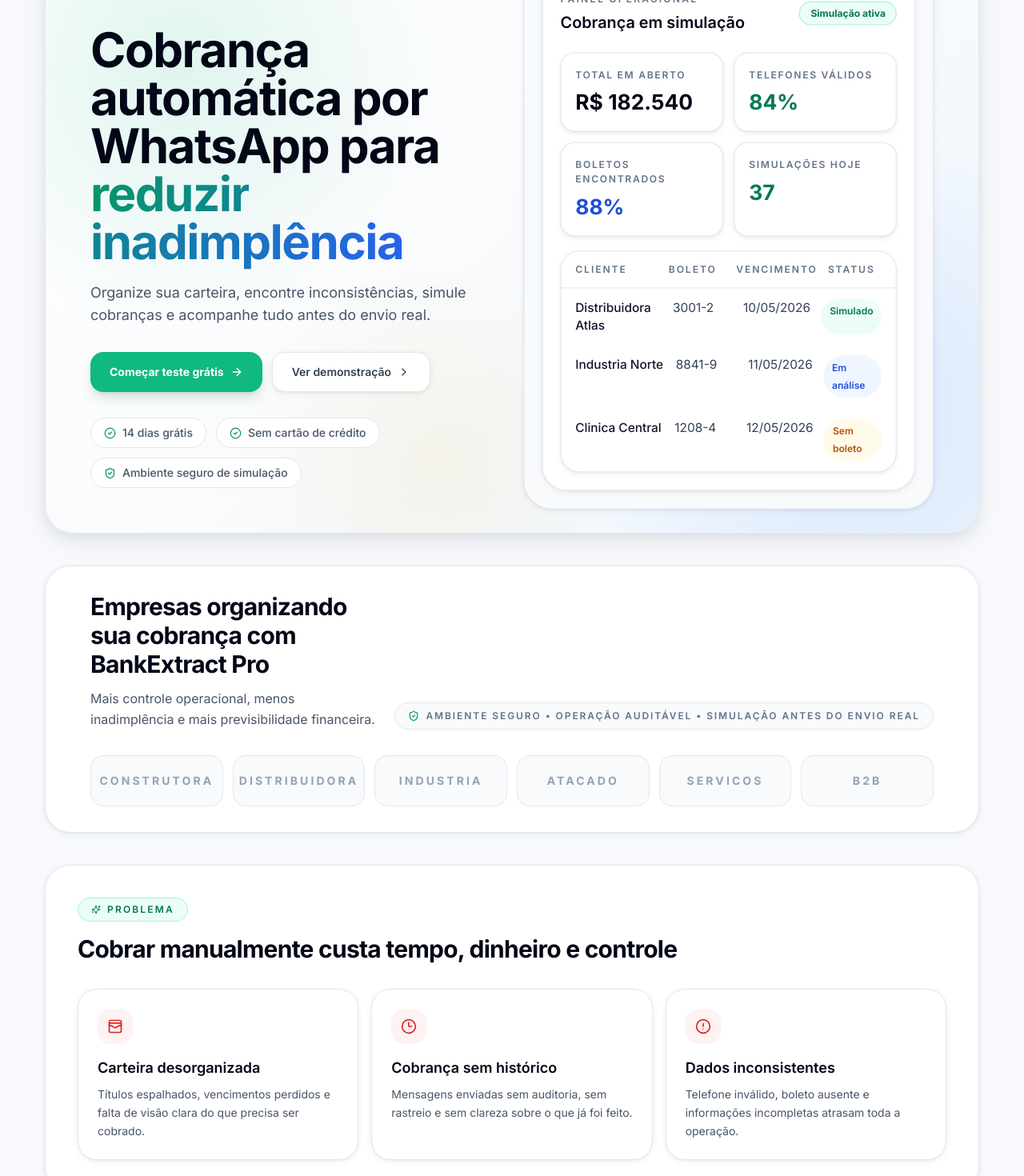
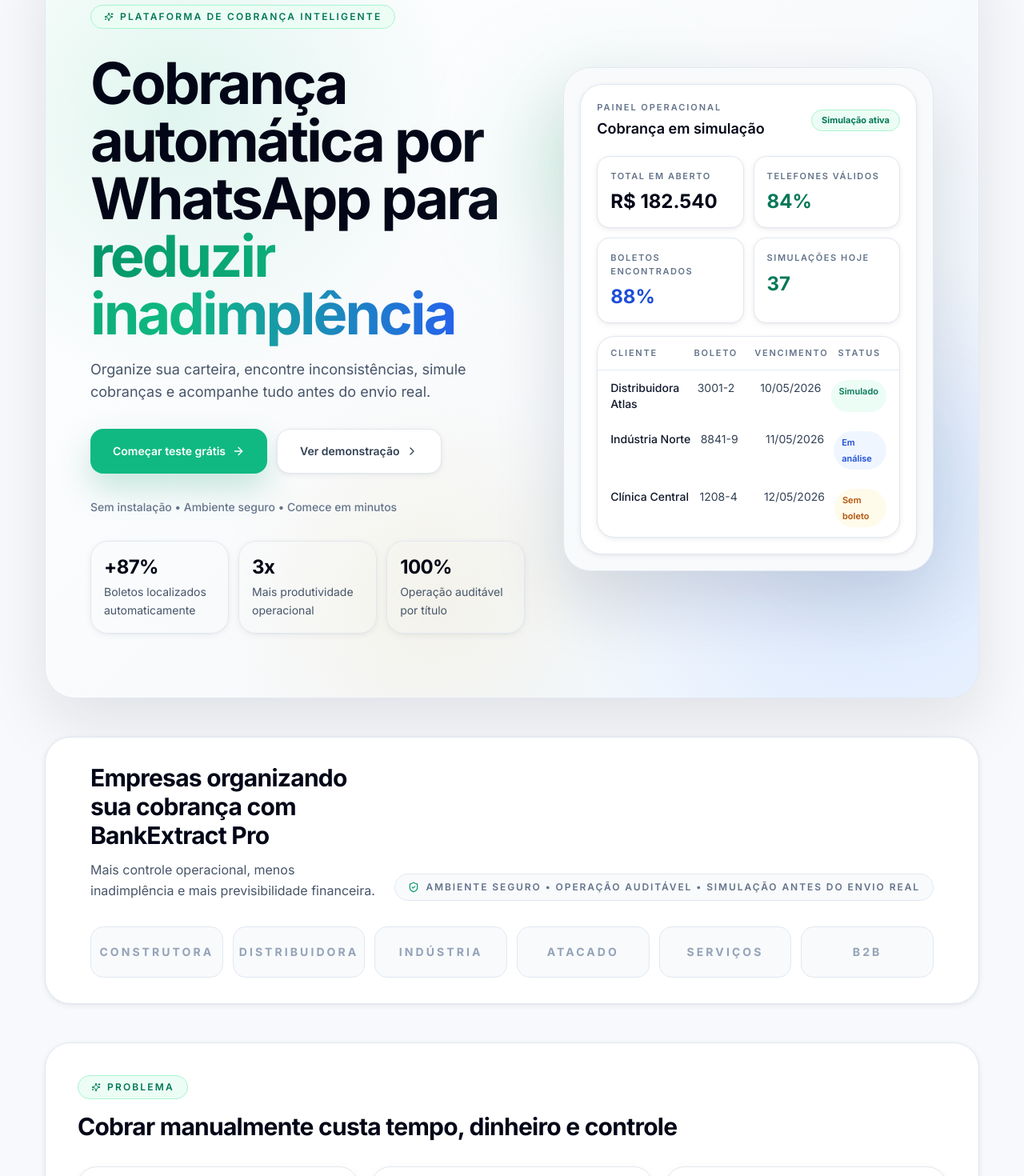
Before and after one commit to joaocarvalhoaut/bankextract, a React (Vite) app: page / in a window 1280 px wide. Shown: the part 240-1710 px from the top of the page at 80% size. Built offline with nearby package versions, Linux system fonts and the light colour scheme; no server answers; the HTML template or start-up script is replaced by a standard one.

Commit message:
polimento final landing premium

```diff
--- a/src/index.css
+++ b/src/index.css
@@ -223,6 +223,10 @@ button:active:not(:disabled) {
   animation: ring-pulse 2.2s ease-in-out infinite;
 }
 
+.fade-up {
+  animation: fade-up 0.7s cubic-bezier(0.22, 1, 0.36, 1) both;
+}
+
 .micro-bounce {
   transition: transform 0.18s cubic-bezier(0.22, 1, 0.36, 1);
 }
@@ -252,6 +256,18 @@ button:active:not(:disabled) {
   }
 }
 
+@keyframes fade-up {
+  0% {
+    opacity: 0;
+    transform: translateY(18px);
+  }
+
+  100% {
+    opacity: 1;
+    transform: translateY(0);
+  }
+}
+
 @media (prefers-reduced-motion: reduce) {
   html {
     scroll-behavior: auto;
--- a/src/screens/LandingPage.jsx
+++ b/src/screens/LandingPage.jsx
@@ -3,7 +3,6 @@ import {
   AlertCircle,
   ArrowRight,
   BadgeCheck,
-  Building2,
   CheckCircle2,
   ChevronRight,
   Clock3,
@@ -67,29 +66,23 @@ const modules = [
   },
 ];
 
-const workflow = [
+const practicalFlow = [
   {
     step: '1',
-    title: 'Importe ou sincronize sua carteira',
-    description: 'Organize títulos, clientes, vencimentos, valores e telefones.',
+    title: 'Importe sua carteira',
+    description: 'Upload de planilhas e organização automática.',
     icon: Upload,
   },
   {
     step: '2',
-    title: 'Configure sua régua',
-    description: 'Defina preventiva, vencimento, atraso e templates personalizados.',
+    title: 'Sistema valida tudo',
+    description: 'Telefone, boleto, inconsistências e regras.',
     icon: ListChecks,
   },
   {
     step: '3',
-    title: 'Simule cobranças',
-    description: 'Teste mensagens e localize boletos sem enviar WhatsApp real.',
-    icon: MessageCircleMore,
-  },
-  {
-    step: '4',
-    title: 'Valide e acompanhe',
-    description: 'Use histórico, auditoria, inconsistências e checklist antes do envio real.',
+    title: 'Simule antes de ativar',
+    description: 'Audite toda operação antes do envio real.',
     icon: Shield,
   },
 ];
@@ -151,7 +144,12 @@ const plans = [
   },
 ];
 
-const socialLogos = ['Construtora', 'Distribuidora', 'Industria', 'Atacado', 'Servicos', 'B2B'];
+const socialLogos = ['Construtora', 'Distribuidora', 'Indústria', 'Atacado', 'Serviços', 'B2B'];
+const trustMetrics = [
+  { value: '+87%', label: 'Boletos localizados automaticamente' },
+  { value: '3x', label: 'Mais produtividade operacional' },
+  { value: '100%', label: 'Operação auditável por título' },
+];
 
 function SectionBadge({ children }) {
   return (
@@ -169,8 +167,8 @@ function PublicButton({ children, onClick, primary = false, fullWidth = false })
       onClick={onClick}
       className={
         primary
-          ? `inline-flex items-center justify-center gap-2 rounded-2xl bg-emerald-500 px-6 py-3.5 text-sm font-bold text-white shadow-lg shadow-emerald-900/15 transition hover:-translate-y-0.5 hover:bg-emerald-600 active:scale-[0.98] ${fullWidth ? 'w-full' : ''}`
-          : `inline-flex items-center justify-center gap-2 rounded-2xl border border-slate-200 bg-white px-6 py-3.5 text-sm font-semibold text-slate-700 shadow-soft transition hover:-translate-y-0.5 hover:bg-slate-50 ${fullWidth ? 'w-full' : ''}`
+          ? `inline-flex min-h-14 items-center justify-center gap-2 rounded-2xl bg-emerald-500 px-7 py-4 text-sm font-semibold text-white shadow-[0_18px_40px_rgba(5,150,105,0.22)] transition duration-200 hover:-translate-y-1 hover:scale-[1.02] hover:bg-emerald-600 hover:shadow-[0_24px_48px_rgba(5,150,105,0.26)] active:scale-[0.99] ${fullWidth ? 'w-full' : ''}`
+          : `inline-flex min-h-14 items-center justify-center gap-2 rounded-2xl border border-slate-200 bg-white px-7 py-4 text-sm font-semibold text-slate-700 shadow-soft transition duration-200 hover:-translate-y-0.5 hover:bg-slate-50 ${fullWidth ? 'w-full' : ''}`
       }
     >
       {children}
@@ -178,9 +176,9 @@ function PublicButton({ children, onClick, primary = false, fullWidth = false })
   );
 }
 
-function PainCard({ icon: Icon, title, description }) {
+function PainCard({ icon: Icon, title, description, className = '' }) {
   return (
-    <article className="rounded-[24px] border border-slate-200 bg-white p-6 shadow-soft">
+    <article className={`fade-up rounded-[24px] border border-slate-200 bg-white p-6 shadow-soft transition duration-200 hover:-translate-y-1 hover:shadow-card ${className}`}>
       <div className="mb-4 inline-flex h-11 w-11 items-center justify-center rounded-2xl bg-red-50 text-red-600">
         <Icon size={20} />
       </div>
@@ -190,9 +188,9 @@ function PainCard({ icon: Icon, title, description }) {
   );
 }
 
-function ModuleCard({ icon: Icon, title, description }) {
+function ModuleCard({ icon: Icon, title, description, className = '' }) {
   return (
-    <article className="rounded-[24px] border border-slate-200 bg-white p-6 shadow-soft transition hover:-translate-y-0.5 hover:shadow-card">
+    <article className={`fade-up rounded-[24px] border border-slate-200 bg-white p-6 shadow-soft transition duration-200 hover:-translate-y-1 hover:shadow-card ${className}`}>
       <div className="mb-4 inline-flex h-11 w-11 items-center justify-center rounded-2xl bg-emerald-50 text-emerald-700">
         <Icon size={20} />
       </div>
@@ -205,7 +203,7 @@ function ModuleCard({ icon: Icon, title, description }) {
 function PlanCard({ plan, onPrimaryClick }) {
   return (
     <article
-      className={`relative rounded-[28px] border p-7 shadow-soft transition hover:-translate-y-1 hover:shadow-card ${
+      className={`fade-up relative rounded-[28px] border p-7 shadow-soft transition duration-200 hover:-translate-y-1 hover:shadow-card ${
         plan.featured ? 'border-emerald-300 bg-white ring-1 ring-emerald-100' : 'border-slate-200 bg-white'
       }`}
     >
@@ -246,9 +244,9 @@ export default function LandingPage({ onStartNow, onOpenPlans, isAuthenticated =
 
   return (
     <div className="pb-28 md:pb-10">
-      <div className="mx-auto flex max-w-[1440px] flex-col gap-10 px-4 py-4 md:px-6 xl:px-8">
-        <header className="sticky top-0 z-40 -mx-4 border-b border-slate-200/80 bg-white/80 px-4 py-3 shadow-[0_10px_30px_rgba(15,23,42,0.06)] backdrop-blur-md transition-all md:-mx-6 md:px-6 xl:-mx-8 xl:px-8">
-          <div className="mx-auto flex max-w-[1440px] flex-col gap-4 lg:flex-row lg:items-center lg:justify-between">
+      <div className="mx-auto flex max-w-[1540px] flex-col gap-12 px-4 py-4 md:px-6 xl:px-8">
+        <header className="sticky top-0 z-40 -mx-4 border-b border-slate-200/80 bg-white/82 px-4 py-2.5 shadow-[0_12px_28px_rgba(15,23,42,0.06)] backdrop-blur-xl transition-all md:-mx-6 md:px-6 xl:-mx-8 xl:px-8">
+          <div className="mx-auto flex max-w-[1540px] flex-col gap-4 lg:flex-row lg:items-center lg:justify-between">
             <div className="flex items-center gap-3">
               <div className="flex h-11 w-11 items-center justify-center rounded-2xl bg-emerald-500 text-white shadow-lg shadow-emerald-900/15">
                 <WalletCards size={20} />
@@ -284,19 +282,19 @@ export default function LandingPage({ onStartNow, onOpenPlans, isAuthenticated =
           </div>
         </header>
 
-        <section className="hero-mesh rounded-[36px] border border-slate-200 bg-white px-8 py-10 shadow-card md:px-10 xl:px-14 xl:py-14">
-          <div className="grid gap-10 xl:grid-cols-[1.08fr_0.92fr] xl:items-center">
-            <div className="space-y-8">
+        <section className="hero-mesh overflow-hidden rounded-[38px] border border-slate-200 bg-white px-8 py-12 shadow-[0_30px_80px_rgba(15,23,42,0.10)] md:px-10 md:py-14 xl:px-14 xl:py-20">
+          <div className="grid gap-12 xl:grid-cols-[1.08fr_0.92fr] xl:items-center">
+            <div className="fade-up space-y-8">
               <SectionBadge>Plataforma de cobrança inteligente</SectionBadge>
 
               <div className="space-y-5">
-                <h1 className="max-w-4xl text-4xl font-bold leading-[0.98] tracking-tight text-slate-950 md:text-5xl xl:text-6xl">
+                <h1 className="max-w-4xl text-5xl font-bold leading-[0.92] tracking-[-0.04em] text-slate-950 md:text-6xl xl:text-7xl">
                   Cobrança automática por WhatsApp para{' '}
-                  <span className="bg-gradient-to-r from-emerald-600 to-blue-600 bg-clip-text text-transparent">
+                  <span className="bg-gradient-to-r from-emerald-600 via-emerald-500 to-blue-600 bg-clip-text text-transparent">
                     reduzir inadimplência
                   </span>
                 </h1>
-                <p className="max-w-2xl text-base leading-relaxed text-slate-600 md:text-lg">
+                <p className="max-w-2xl text-base leading-8 text-slate-600 md:text-lg">
                   Organize sua carteira, encontre inconsistências, simule cobranças e acompanhe tudo antes do envio
                   real.
                 </p>
@@ -313,27 +311,33 @@ export default function LandingPage({ onStartNow, onOpenPlans, isAuthenticated =
                 </PublicButton>
               </div>
 
-              <div className="flex flex-wrap gap-3 text-sm font-medium text-slate-600">
-                <span className="inline-flex items-center gap-2 rounded-full border border-slate-200 bg-white px-4 py-2">
-                  <CheckCircle2 size={15} className="text-emerald-600" />
-                  14 dias grátis
-                </span>
-                <span className="inline-flex items-center gap-2 rounded-full border border-slate-200 bg-white px-4 py-2">
-                  <CheckCircle2 size={15} className="text-emerald-600" />
-                  Sem cartão de crédito
-                </span>
-                <span className="inline-flex items-center gap-2 rounded-full border border-slate-200 bg-white px-4 py-2">
-                  <ShieldCheck size={15} className="text-emerald-600" />
-                  Ambiente seguro de simulação
-                </span>
+              <p className="text-sm font-medium text-slate-500">
+                Sem instalação • Ambiente seguro • Comece em minutos
+              </p>
+
+              <div className="grid gap-3 md:grid-cols-3">
+                {trustMetrics.map((metric, index) => (
+                  <article
+                    key={metric.label}
+                    className={`fade-up rounded-[22px] border border-slate-200 bg-white/92 p-4 shadow-soft transition duration-200 hover:-translate-y-1 hover:shadow-card stagger-${index + 1}`}
+                  >
+                    <p className="text-2xl font-bold tracking-tight text-slate-950">{metric.value}</p>
+                    <p className="mt-1 text-sm leading-relaxed text-slate-600">{metric.label}</p>
+                  </article>
+                ))}
               </div>
             </div>
 
-            <div className="scale-100 rounded-[32px] border border-slate-200 bg-slate-50 p-4 shadow-soft md:p-5 xl:scale-110 xl:origin-right">
+            <div className="relative fade-up xl:scale-[1.16] xl:origin-right">
+              <div className="absolute -left-10 top-10 h-40 w-40 rounded-full bg-emerald-200/45 blur-3xl" />
+              <div className="absolute -right-6 bottom-6 h-40 w-40 rounded-full bg-blue-200/45 blur-3xl" />
+              <div className="relative rounded-[34px] border border-slate-200 bg-slate-50 p-4 shadow-[0_34px_90px_rgba(15,23,42,0.14)] md:p-5">
                 <div className="rounded-[28px] border border-slate-200 bg-white p-5 shadow-soft">
                   <div className="mb-5 flex items-center justify-between">
                     <div>
-                    <p className="text-[11px] font-semibold uppercase tracking-[0.18em] text-slate-500">Painel operacional</p>
+                      <p className="text-[11px] font-semibold uppercase tracking-[0.18em] text-slate-500">
+                        Painel operacional
+                      </p>
                       <h3 className="mt-1 text-lg font-semibold text-slate-950">Cobrança em simulação</h3>
                     </div>
                     <span className="rounded-full border border-emerald-200 bg-emerald-50 px-3 py-1 text-[11px] font-bold text-emerald-700">
@@ -364,8 +368,8 @@ export default function LandingPage({ onStartNow, onOpenPlans, isAuthenticated =
                     </div>
                     {[
                       { cliente: 'Distribuidora Atlas', boleto: '3001-2', vencimento: '10/05/2026', status: 'Simulado' },
-                    { cliente: 'Industria Norte', boleto: '8841-9', vencimento: '11/05/2026', status: 'Em análise' },
-                    { cliente: 'Clinica Central', boleto: '1208-4', vencimento: '12/05/2026', status: 'Sem boleto' },
+                      { cliente: 'Indústria Norte', boleto: '8841-9', vencimento: '11/05/2026', status: 'Em análise' },
+                      { cliente: 'Clínica Central', boleto: '1208-4', vencimento: '12/05/2026', status: 'Sem boleto' },
                     ].map((row, index) => (
                       <div
                         key={`${row.cliente}-${index}`}
@@ -391,11 +395,12 @@ export default function LandingPage({ onStartNow, onOpenPlans, isAuthenticated =
                 </div>
               </div>
             </div>
+          </div>
         </section>
 
         <section className="rounded-[32px] border border-slate-200 bg-white px-8 py-8 shadow-soft md:px-10 xl:px-14">
           <div className="grid gap-6 xl:grid-cols-[1fr_auto] xl:items-end">
-            <div>
+            <div className="fade-up">
               <h2 className="text-2xl font-bold tracking-tight text-slate-950 md:text-3xl">
                 Empresas organizando sua cobrança com BankExtract Pro
               </h2>
@@ -403,17 +408,17 @@ export default function LandingPage({ onStartNow, onOpenPlans, isAuthenticated =
                 Mais controle operacional, menos inadimplência e mais previsibilidade financeira.
               </p>
             </div>
-            <div className="inline-flex items-center gap-2 rounded-full border border-slate-200 bg-slate-50 px-4 py-2 text-xs font-semibold uppercase tracking-[0.16em] text-slate-500">
+            <div className="fade-up inline-flex items-center gap-2 rounded-full border border-slate-200 bg-slate-50 px-4 py-2 text-xs font-semibold uppercase tracking-[0.16em] text-slate-500">
               <ShieldCheck size={14} className="text-emerald-600" />
               Ambiente seguro • Operação auditável • Simulação antes do envio real
             </div>
           </div>
 
           <div className="mt-8 grid gap-3 sm:grid-cols-2 xl:grid-cols-6">
-            {socialLogos.map((logo) => (
+            {socialLogos.map((logo, index) => (
               <div
                 key={logo}
-                className="flex h-16 items-center justify-center rounded-2xl border border-slate-200 bg-slate-50 px-4 text-sm font-bold uppercase tracking-[0.22em] text-slate-400 transition hover:border-slate-300 hover:bg-white hover:text-slate-500"
+                className={`fade-up flex h-16 items-center justify-center rounded-2xl border border-slate-200 bg-slate-50 px-4 text-sm font-bold uppercase tracking-[0.22em] text-slate-400 transition duration-200 hover:border-slate-300 hover:bg-white hover:text-slate-500 stagger-${(index % 6) + 1}`}
               >
                 {logo}
               </div>
@@ -422,21 +427,21 @@ export default function LandingPage({ onStartNow, onOpenPlans, isAuthenticated =
         </section>
 
         <section className="rounded-[32px] border border-slate-200 bg-white p-8 shadow-soft lg:p-10">
-          <div className="max-w-3xl">
+          <div className="max-w-3xl fade-up">
             <SectionBadge>Problema</SectionBadge>
             <h2 className="mt-4 text-3xl font-bold tracking-tight text-slate-950">
               Cobrar manualmente custa tempo, dinheiro e controle
             </h2>
           </div>
           <div className="mt-8 grid gap-4 lg:grid-cols-3">
-            {painPoints.map((item) => (
-              <PainCard key={item.title} {...item} />
+            {painPoints.map((item, index) => (
+              <PainCard key={item.title} {...item} className={`stagger-${index + 1}`} />
             ))}
           </div>
         </section>
 
         <section id="recursos" className="rounded-[32px] border border-slate-200 bg-slate-50 px-8 py-10 shadow-soft lg:px-10">
-          <div className="max-w-3xl">
+          <div className="max-w-3xl fade-up">
             <SectionBadge>Solução em módulos</SectionBadge>
             <h2 className="mt-4 text-3xl font-bold tracking-tight text-slate-950">
               Uma plataforma completa para operar sua cobrança
@@ -446,21 +451,62 @@ export default function LandingPage({ onStartNow, onOpenPlans, isAuthenticated =
             </p>
           </div>
           <div className="mt-8 grid gap-4 md:grid-cols-2 xl:grid-cols-5">
-            {modules.map((item) => (
-              <ModuleCard key={item.title} {...item} />
+            {modules.map((item, index) => (
+              <ModuleCard key={item.title} {...item} className={`stagger-${(index % 5) + 1}`} />
+            ))}
+          </div>
+        </section>
+
+        <section id="como-funciona" className="rounded-[32px] border border-slate-200 bg-white px-8 py-10 shadow-soft lg:px-10">
+          <div className="max-w-3xl fade-up">
+            <SectionBadge>Como funciona na prática</SectionBadge>
+            <h2 className="mt-4 text-3xl font-bold tracking-tight text-slate-950">
+              Como funciona na prática
+            </h2>
+            <p className="mt-3 text-base leading-relaxed text-slate-600">
+              Fluxo operacional desenhado para cobrança segura e escalável.
+            </p>
+          </div>
+
+          <div className="relative mt-10 grid gap-5 xl:grid-cols-3">
+            <div className="absolute left-[18px] top-0 hidden h-full w-px bg-gradient-to-b from-emerald-200 via-slate-200 to-blue-200 xl:left-[calc(16.666%-10px)] xl:top-[38px] xl:block xl:h-px xl:w-[66%]" />
+            {practicalFlow.map((item, index) => (
+              <article
+                key={item.step}
+                className={`fade-up relative rounded-[26px] border border-slate-200 bg-slate-50 p-6 shadow-soft transition duration-200 hover:-translate-y-1 hover:shadow-card stagger-${index + 1}`}
+              >
+                <div className="mb-5 flex items-center gap-4">
+                  <div className="flex h-10 w-10 items-center justify-center rounded-full bg-emerald-500 text-sm font-bold text-white shadow-lg shadow-emerald-900/15">
+                    {item.step}
+                  </div>
+                  <div className="inline-flex h-11 w-11 items-center justify-center rounded-2xl bg-white text-emerald-700 shadow-soft">
+                    <item.icon size={18} />
+                  </div>
+                </div>
+                <h3 className="text-xl font-semibold text-slate-950">{item.title}</h3>
+                <p className="mt-3 text-sm leading-relaxed text-slate-600">{item.description}</p>
+              </article>
             ))}
           </div>
         </section>
 
         <section id="clientes" className="rounded-[32px] border border-slate-200 bg-white p-8 shadow-soft lg:p-10">
           <div className="grid gap-8 xl:grid-cols-[1.05fr_0.95fr] xl:items-center">
-            <div className="rounded-[28px] border border-slate-200 bg-slate-50 p-5 shadow-soft">
+            <div className="fade-up rounded-[28px] border border-slate-200 bg-slate-50 p-5 shadow-soft">
               <div className="rounded-[24px] border border-slate-200 bg-white p-5 shadow-soft">
                 <div className="grid gap-5 lg:grid-cols-[240px_1fr]">
                   <div className="rounded-[22px] border border-slate-200 bg-slate-50 p-4">
-                    <p className="text-[11px] font-semibold uppercase tracking-[0.18em] text-slate-500">Sidebar resumida</p>
+                    <p className="text-[11px] font-semibold uppercase tracking-[0.18em] text-slate-500">
+                      Sidebar resumida
+                    </p>
                     <div className="mt-4 space-y-2">
-                      {['Dashboard', 'Cobrança Automática', 'Central Operacional', 'Auditoria de Dados', 'Checklist Pré-Envio'].map((item, index) => (
+                      {[
+                        'Dashboard',
+                        'Cobrança Automática',
+                        'Central Operacional',
+                        'Auditoria de Dados',
+                        'Checklist Pré-Envio',
+                      ].map((item, index) => (
                         <div
                           key={item}
                           className={`rounded-xl px-3 py-2 text-sm font-medium ${
@@ -513,7 +559,7 @@ export default function LandingPage({ onStartNow, onOpenPlans, isAuthenticated =
               </div>
             </div>
 
-            <div>
+            <div className="fade-up">
               <SectionBadge>Preview do produto</SectionBadge>
               <h2 className="mt-4 text-3xl font-bold tracking-tight text-slate-950">
                 Visão completa para decidir antes de cobrar
@@ -530,8 +576,11 @@ export default function LandingPage({ onStartNow, onOpenPlans, isAuthenticated =
                   'Painel de inconsistências',
                   'Checklist de prontidão',
                   'Preparado para integração WhatsApp',
-                ].map((item) => (
-                  <div key={item} className="flex items-center gap-3 rounded-2xl border border-slate-200 bg-white px-4 py-3 shadow-soft">
+                ].map((item, index) => (
+                  <div
+                    key={item}
+                    className={`fade-up flex items-center gap-3 rounded-2xl border border-slate-200 bg-white px-4 py-3 shadow-soft stagger-${(index % 6) + 1}`}
+                  >
                     <CheckCircle2 size={16} className="text-emerald-600" />
                     <span className="text-sm font-medium text-slate-700">{item}</span>
                   </div>
@@ -541,35 +590,19 @@ export default function LandingPage({ onStartNow, onOpenPlans, isAuthenticated =
           </div>
         </section>
 
-        <section id="como-funciona" className="rounded-[32px] border border-slate-200 bg-white p-8 shadow-soft lg:p-10">
-          <div className="max-w-3xl">
-            <SectionBadge>Como funciona</SectionBadge>
-            <h2 className="mt-4 text-3xl font-bold tracking-tight text-slate-950">Como funciona</h2>
-          </div>
-          <div className="mt-8 grid gap-4 md:grid-cols-2 xl:grid-cols-4">
-            {workflow.map((item) => (
-              <article key={item.step} className="rounded-[24px] border border-slate-200 bg-slate-50 p-6">
-                <div className="mb-4 inline-flex h-11 w-11 items-center justify-center rounded-2xl bg-emerald-500 text-white">
-                  <item.icon size={18} />
-                </div>
-                <p className="text-[11px] font-semibold uppercase tracking-[0.18em] text-slate-500">Etapa {item.step}</p>
-                <h3 className="mt-2 text-lg font-semibold text-slate-950">{item.title}</h3>
-                <p className="mt-2 text-sm leading-relaxed text-slate-600">{item.description}</p>
-              </article>
-            ))}
-          </div>
-        </section>
-
         <section className="rounded-[32px] border border-slate-200 bg-slate-50 px-8 py-10 shadow-soft lg:px-10">
-          <div className="max-w-3xl">
+          <div className="max-w-3xl fade-up">
             <SectionBadge>Resultados e benefícios</SectionBadge>
             <h2 className="mt-4 text-3xl font-bold tracking-tight text-slate-950">
               Menos cobrança manual. Mais controle financeiro.
             </h2>
           </div>
           <div className="mt-8 grid gap-4 md:grid-cols-2 xl:grid-cols-3">
-            {outcomes.map((item) => (
-              <div key={item} className="rounded-[24px] border border-slate-200 bg-white p-6 shadow-soft">
+            {outcomes.map((item, index) => (
+              <div
+                key={item}
+                className={`fade-up rounded-[24px] border border-slate-200 bg-white p-6 shadow-soft transition duration-200 hover:-translate-y-1 hover:shadow-card stagger-${(index % 6) + 1}`}
+              >
                 <CheckCircle2 size={18} className="text-emerald-600" />
                 <p className="mt-4 text-base font-semibold text-slate-950">{item}</p>
               </div>
@@ -578,25 +611,26 @@ export default function LandingPage({ onStartNow, onOpenPlans, isAuthenticated =
         </section>
 
         <section id="planos" className="rounded-[32px] border border-slate-200 bg-white p-8 shadow-soft lg:p-10">
-          <div className="max-w-3xl">
+          <div className="max-w-3xl fade-up">
             <SectionBadge>Planos</SectionBadge>
             <h2 className="mt-4 text-3xl font-bold tracking-tight text-slate-950">
               Planos para cada fase da sua operação
             </h2>
           </div>
           <div className="mt-8 grid gap-4 xl:grid-cols-3">
-            {plans.map((plan) => (
+            {plans.map((plan, index) => (
               <PlanCard
                 key={plan.name}
                 plan={plan}
                 onPrimaryClick={plan.cta === 'Falar com especialista' ? handlePlans : handleStart}
+                className={`stagger-${index + 1}`}
               />
             ))}
           </div>
         </section>
 
         <section className="rounded-[32px] border border-slate-200 bg-white px-8 py-10 shadow-card lg:px-10">
-          <div className="mx-auto max-w-3xl text-center">
+          <div className="mx-auto max-w-3xl text-center fade-up">
             <SectionBadge>Próximo passo</SectionBadge>
             <h2 className="mt-4 text-3xl font-bold tracking-tight text-slate-950">
               Pronto para transformar sua cobrança em processo?
```
Lines whose indentation alone changed are shown as unchanged.
